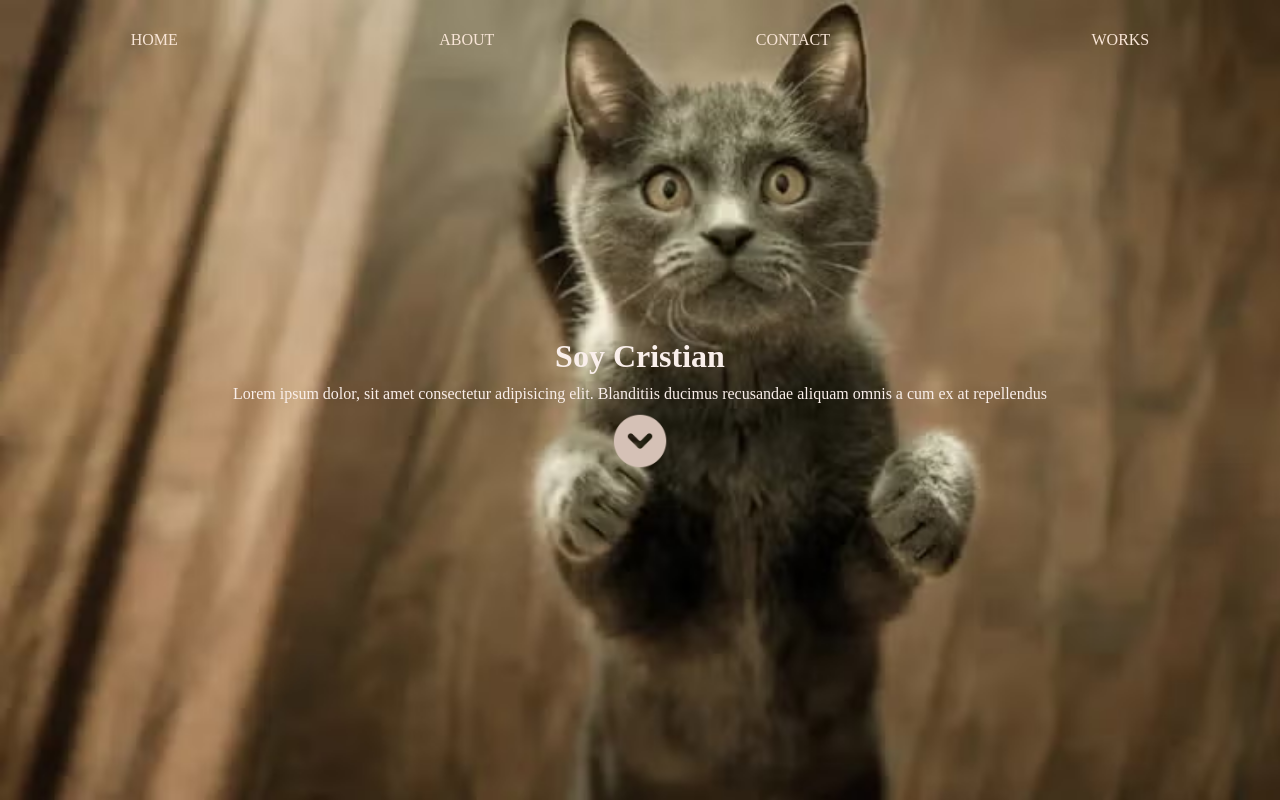
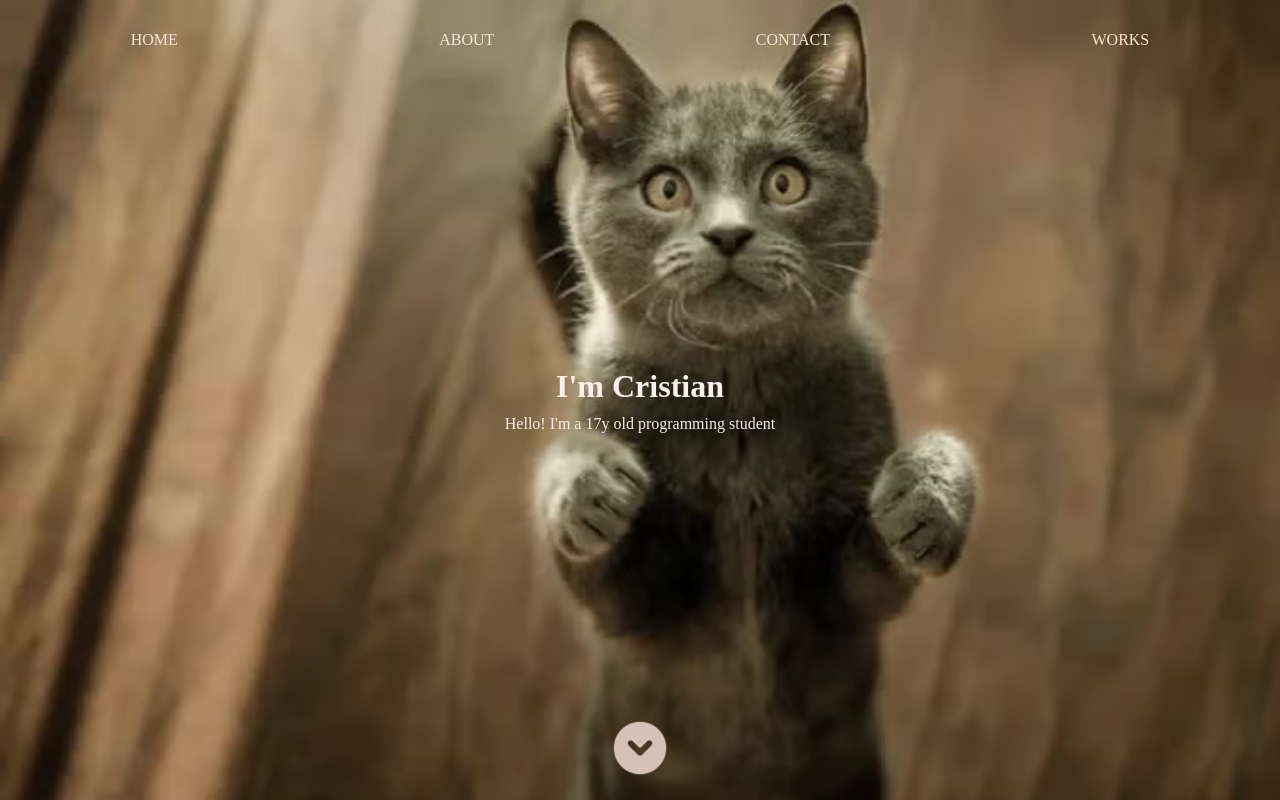
Before and after one commit to CrCardd/portfolio-react, a React (Vite) app: page / in a window 1280 px wide. Shown: the top 800 px of the page. Built offline with nearby package versions, Linux system fonts and the light colour scheme.

Commit message:
pequena alteração no 'resume'

```diff
--- a/src/App.jsx
+++ b/src/App.jsx
@@ -1,7 +1,6 @@
 import style from './App.module.css'
 
-import arrow from './assets/seta.png'
-
+import Resume from './components/resume.jsx'
 import Menu from './components/menu.jsx'
 import Apresentation from './components/apresentation.jsx'
 import Show_projects from './components/show_projects.jsx'
@@ -13,16 +12,7 @@ function App() {
     <>
       <Menu home={'#resume'} about={'#apresentation'} works={'#show_projects'}/>
       <div id='resume' className={style.resume}>
-
-        <div className={style.resume_apresentation}>
-          <h1>Soy Cristian</h1>
-          <p>Lorem ipsum dolor, sit amet consectetur adipisicing elit. Blanditiis ducimus recusandae aliquam omnis a cum ex at repellendus</p>
-
-        </div>
-
-          <button className={style.button_arrow}>
-            <img className={style.img_arrow} src={arrow} alt="seta.png" />
-          </button>
+        <Resume/>
       </div>
 
       <div id='apresentation'>
--- a/src/App.module.css
+++ b/src/App.module.css
@@ -1,5 +1,4 @@
 .resume {
-    /* position: absolute; */
     background-image: url('./assets/temp_background.png');
     background-repeat: no-repeat, repeat;
     background-size: cover;
@@ -10,36 +9,3 @@
     align-items: center;
     justify-content: center;
 }
-
-.resume_apresentation {
-    display: flex;
-    flex-direction: column;
-    align-items: center;
-    gap: 10px;
-    padding: 10px;
-
-    h1 {
-        color: var(--pallete_color_5);
-    }
-
-    p {
-        display: flex;
-        flex-wrap: wrap;
-        color: var(--pallete_color_5);
-    }
-}
-
-
-.button_arrow {
-    justify-content: flex-end;
-    background-color: transparent;
-    border: none;
-}
-
-.button_arrow:hover {
-    cursor: pointer;
-}
-
-.img_arrow {
-    width: 7vh;
-}
--- /dev/null
+++ b/src/components/css/resume.module.css
@@ -0,0 +1,34 @@
+.resume_apresentation {
+    display: flex;
+    flex-direction: column;
+    align-items: center;
+    gap: 10px;
+    padding: 10px;
+
+    h1 {
+        color: var(--pallete_color_5);
+    }
+
+    p {
+        display: flex;
+        flex-wrap: wrap;
+        color: var(--pallete_color_5);
+    }
+}
+
+
+.button_arrow {
+    justify-content: flex-end;
+    background-color: transparent;
+    border: none;
+    position: absolute;
+    top: 90%;
+}
+
+.button_arrow:hover {
+    cursor: pointer;
+}
+
+.img_arrow {
+    width: 7vh;
+}
--- /dev/null
+++ b/src/components/resume.jsx
@@ -0,0 +1,20 @@
+import style from './css/resume.module.css'
+import arrow from '../assets/seta.png'
+
+
+export default function resume(){
+
+
+    return(
+        <>
+            <div className={style.resume_apresentation}>
+                <h1>I'm Cristian</h1>
+                <p>Hello! I'm a 17y old programming student</p>
+            </div>
+
+            <button className={style.button_arrow}>
+                <img className={style.img_arrow} src={arrow} alt="seta.png" />
+            </button>
+        </>
+    )
+}
```
